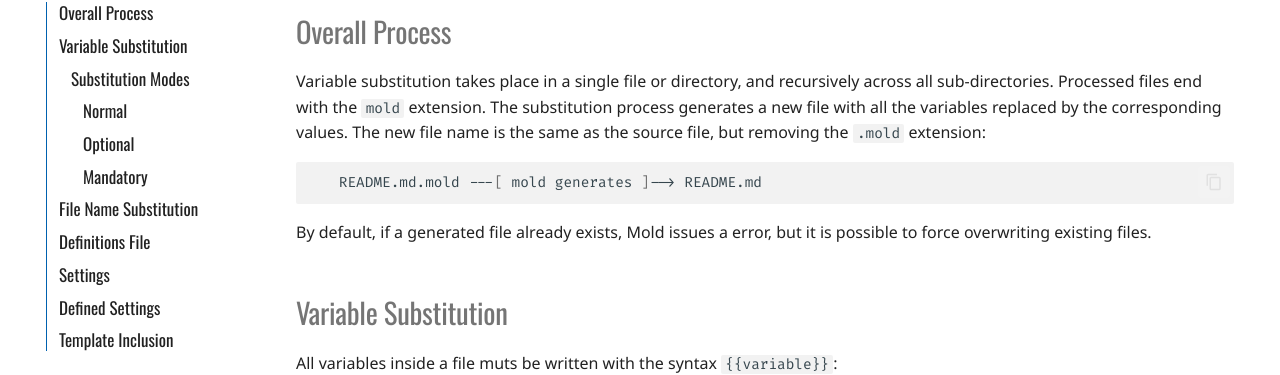
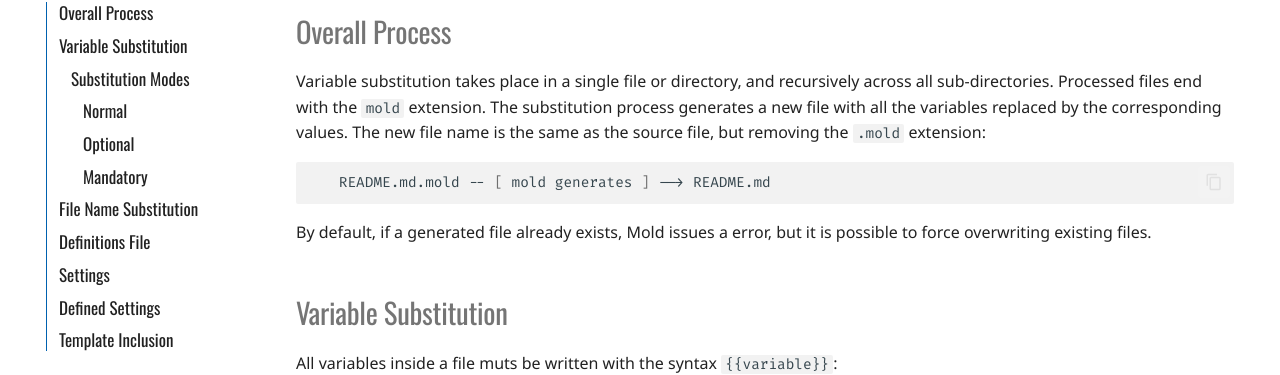
Before and after one commit to rocher/mold, an MkDocs documentation site: the page built from docs/reference-guide.md, in a window 1280 px wide and 900 px high. Shown: the part 246-621 px from the top of the window. Built offline with MkDocs 1.6.1 and Material for MkDocs 9.7.7, drawn with Linux system fonts in a browser that asks for light colours; comment, search, counter and statistics services are not loaded.

````diff
--- a/docs/reference-guide.md
+++ b/docs/reference-guide.md
@@ -9,7 +9,7 @@ variables replaced by the corresponding values. The new file name is the same
 as the source file, but removing the `.mold` extension:
 
 ```bash
-   README.md.mold ---[ mold generates ]--> README.md
+   README.md.mold -- [ mold generates ] --> README.md
 ```
 
 By default, if a generated file already exists, Mold issues a error, but it is
````
